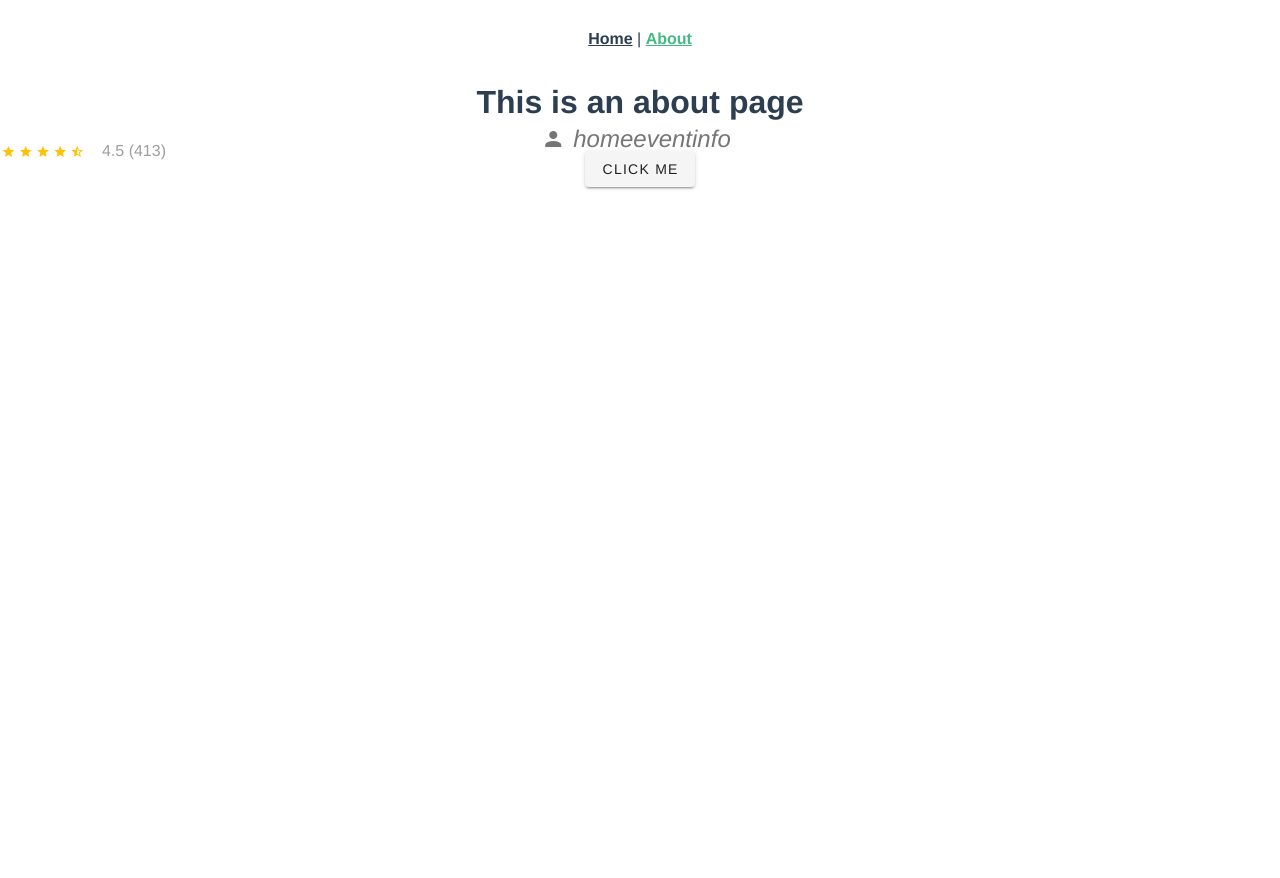
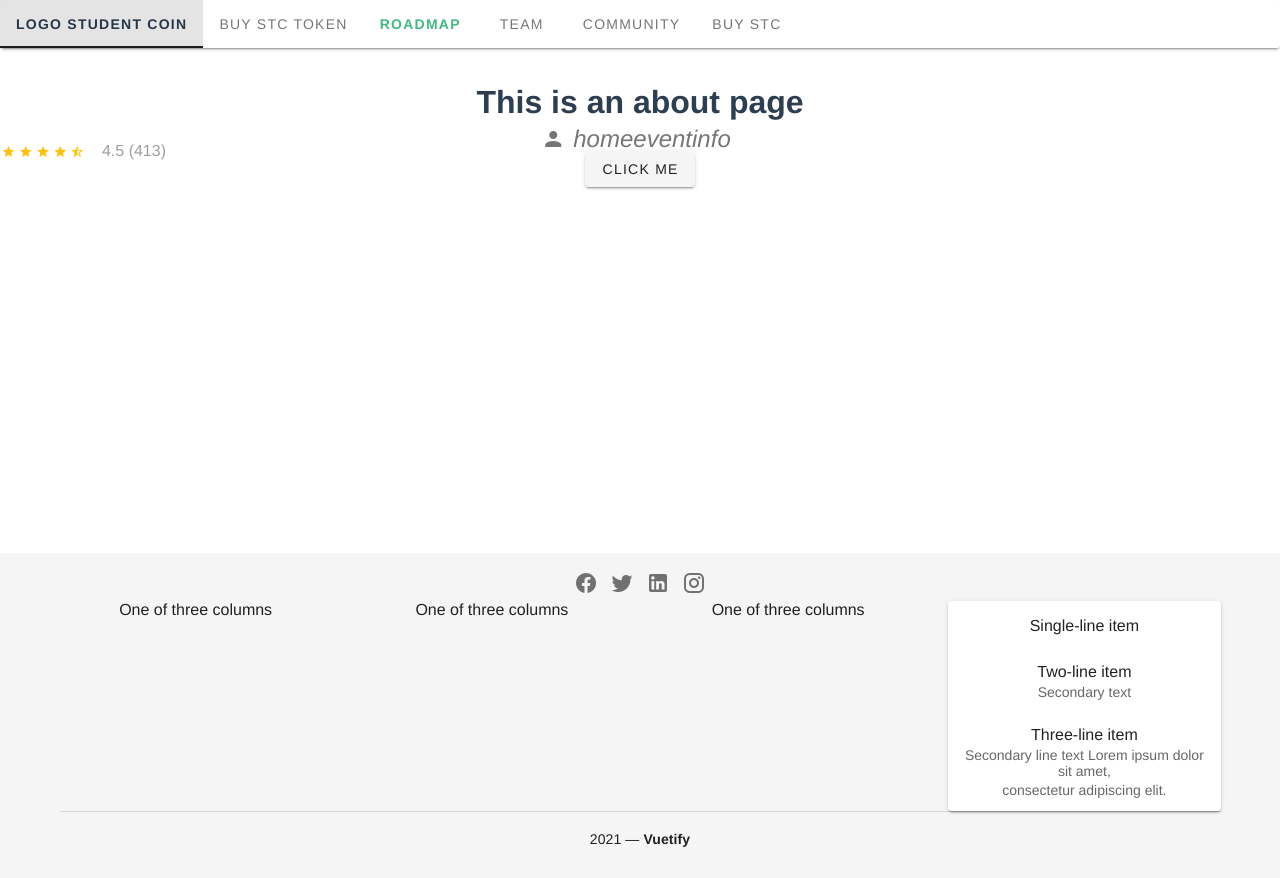
Before and after one commit to bulbulica2/electron, a Vue app: page /#/about in a window 1280 px wide. Built offline with nearby package versions, Linux system fonts and the light colour scheme.

Commit message:
Added header and footer

```diff
--- a/src/App.vue
+++ b/src/App.vue
@@ -1,33 +1,35 @@
 <template>
   <div id="app">
-    <div id="nav">
-      <router-link to="/">Home</router-link>
-      |
-      <router-link to="/about">About</router-link>
-    </div>
+    <header-navigation/>
     <router-view/>
+    <footer-navigation/>
   </div>
 </template>
 
-<style>
+<script>
+import HeaderNavigation from './components/HeaderNavigation.vue';
+import FooterNavigation from './components/FooterNavigation.vue';
+
+export default {
+  name: 'App',
+  components: { FooterNavigation, HeaderNavigation },
+};
+</script>
+
+<style scoped>
+html, body {
+  margin:0;
+  padding: 0;
+  height:100%;
+}
+
 #app {
   font-family: Avenir, Helvetica, Arial, sans-serif;
   -webkit-font-smoothing: antialiased;
   -moz-osx-font-smoothing: grayscale;
   text-align: center;
   color: #2c3e50;
-}
-
-#nav {
-  padding: 30px;
-}
-
-#nav a {
-  font-weight: bold;
-  color: #2c3e50;
-}
-
-#nav a.router-link-exact-active {
-  color: #42b983;
+  position: relative;
+  min-height: 100%;
 }
 </style>
--- /dev/null
+++ b/src/components/FooterNavigation.vue
@@ -0,0 +1,90 @@
+<template>
+  <v-footer
+    light
+    padless
+    class="footer-navigator"
+  >
+    <v-container>
+      <v-btn
+        v-for="icon in icons"
+        :key="icon"
+        class="mx-4 white--text"
+        icon
+      >
+        <v-icon size="24px">
+          {{ icon }}
+        </v-icon>
+      </v-btn>
+      <v-row>
+        <v-col sm="3">
+          One of three columns
+        </v-col>
+        <v-col sm="3">
+          One of three columns
+        </v-col>
+        <v-col sm="3">
+          One of three columns
+        </v-col>
+        <v-col sm="3">
+          <v-card
+            class="mx-auto"
+            tile
+          >
+            <v-list-item>
+              <v-list-item-content>
+                <v-list-item-title>Single-line item</v-list-item-title>
+              </v-list-item-content>
+            </v-list-item>
+
+            <v-list-item two-line>
+              <v-list-item-content>
+                <v-list-item-title>Two-line item</v-list-item-title>
+                <v-list-item-subtitle>Secondary text</v-list-item-subtitle>
+              </v-list-item-content>
+            </v-list-item>
+
+            <v-list-item three-line>
+              <v-list-item-content>
+                <v-list-item-title>Three-line item</v-list-item-title>
+                <v-list-item-subtitle>
+                  Secondary line text Lorem ipsum dolor sit amet,
+                </v-list-item-subtitle>
+                <v-list-item-subtitle>
+                  consectetur adipiscing elit.
+                </v-list-item-subtitle>
+              </v-list-item-content>
+            </v-list-item>
+          </v-card>
+        </v-col>
+      </v-row>
+      <v-divider></v-divider>
+      <v-card-text class="white--text">
+        {{ new Date().getFullYear() }} — <strong>Vuetify</strong>
+      </v-card-text>
+    </v-container>
+  </v-footer>
+</template>
+
+<script>
+export default {
+  name: 'FooterNavigation',
+  data() {
+    return {
+      icons: [
+        'mdi-facebook',
+        'mdi-twitter',
+        'mdi-linkedin',
+        'mdi-instagram',
+      ],
+    };
+  },
+};
+</script>
+
+<style scoped>
+.footer-navigator {
+  position: absolute;
+  bottom: 0;
+  width: 100%;
+}
+</style>
--- /dev/null
+++ b/src/components/HeaderNavigation.vue
@@ -0,0 +1,45 @@
+<template>
+  <div id="nav">
+    <v-card>
+      <v-tabs
+        background-color="deep-purple accent-4"
+        center-active
+        centered
+        light
+      >
+        <v-tab class="logo">
+          <router-link to="/">Logo Student Coin</router-link>
+        </v-tab>
+        <v-tab>Buy STC Token</v-tab>
+        <v-tab>
+          <router-link to="/about">Roadmap</router-link>
+        </v-tab>
+        <v-tab>Team</v-tab>
+        <v-tab>Community</v-tab>
+        <v-tab>Buy STC</v-tab>
+      </v-tabs>
+    </v-card>
+  </div>
+</template>
+
+<script>
+export default {
+  name: 'Header',
+};
+</script>
+
+<style scoped>
+#nav {
+  padding-bottom: 30px;
+}
+
+#nav a {
+  font-weight: bold;
+  color: #2c3e50;
+  text-decoration: none;
+}
+
+#nav a.router-link-exact-active {
+  color: #42b983;
+}
+</style>
--- a/src/components/HelloWorld.vue
+++ b/src/components/HelloWorld.vue
@@ -1,5 +1,89 @@
 <template>
   <div class="hello">
+    <h1>{{ msg }}</h1>
+    <p>
+      For a guide and recipes on how to configure / customize this project,<br>
+      check out the
+      <a href="https://cli.vuejs.org" rel="noopener" target="_blank">vue-cli documentation</a>.
+    </p>
+    <h1>{{ msg }}</h1>
+    <p>
+      For a guide and recipes on how to configure / customize this project,<br>
+      check out the
+      <a href="https://cli.vuejs.org" rel="noopener" target="_blank">vue-cli documentation</a>.
+    </p>
+    <h1>{{ msg }}</h1>
+    <p>
+      For a guide and recipes on how to configure / customize this project,<br>
+      check out the
+      <a href="https://cli.vuejs.org" rel="noopener" target="_blank">vue-cli documentation</a>.
+    </p>
+    <h1>{{ msg }}</h1>
+    <p>
+      For a guide and recipes on how to configure / customize this project,<br>
+      check out the
+      <a href="https://cli.vuejs.org" rel="noopener" target="_blank">vue-cli documentation</a>.
+    </p>
+    <h1>{{ msg }}</h1>
+    <p>
+      For a guide and recipes on how to configure / customize this project,<br>
+      check out the
+      <a href="https://cli.vuejs.org" rel="noopener" target="_blank">vue-cli documentation</a>.
+    </p>
+    <h1>{{ msg }}</h1>
+    <p>
+      For a guide and recipes on how to configure / customize this project,<br>
+      check out the
+      <a href="https://cli.vuejs.org" rel="noopener" target="_blank">vue-cli documentation</a>.
+    </p>
+    <h1>{{ msg }}</h1>
+    <p>
+      For a guide and recipes on how to configure / customize this project,<br>
+      check out the
+      <a href="https://cli.vuejs.org" rel="noopener" target="_blank">vue-cli documentation</a>.
+    </p>
+    <h1>{{ msg }}</h1>
+    <p>
+      For a guide and recipes on how to configure / customize this project,<br>
+      check out the
+      <a href="https://cli.vuejs.org" rel="noopener" target="_blank">vue-cli documentation</a>.
+    </p>
+    <h1>{{ msg }}</h1>
+    <p>
+      For a guide and recipes on how to configure / customize this project,<br>
+      check out the
+      <a href="https://cli.vuejs.org" rel="noopener" target="_blank">vue-cli documentation</a>.
+    </p>
+    <h1>{{ msg }}</h1>
+    <p>
+      For a guide and recipes on how to configure / customize this project,<br>
+      check out the
+      <a href="https://cli.vuejs.org" rel="noopener" target="_blank">vue-cli documentation</a>.
+    </p>
+    <h1>{{ msg }}</h1>
+    <p>
+      For a guide and recipes on how to configure / customize this project,<br>
+      check out the
+      <a href="https://cli.vuejs.org" rel="noopener" target="_blank">vue-cli documentation</a>.
+    </p>
+    <h1>{{ msg }}</h1>
+    <p>
+      For a guide and recipes on how to configure / customize this project,<br>
+      check out the
+      <a href="https://cli.vuejs.org" rel="noopener" target="_blank">vue-cli documentation</a>.
+    </p>
+    <h1>{{ msg }}</h1>
+    <p>
+      For a guide and recipes on how to configure / customize this project,<br>
+      check out the
+      <a href="https://cli.vuejs.org" rel="noopener" target="_blank">vue-cli documentation</a>.
+    </p>
+    <h1>{{ msg }}</h1>
+    <p>
+      For a guide and recipes on how to configure / customize this project,<br>
+      check out the
+      <a href="https://cli.vuejs.org" rel="noopener" target="_blank">vue-cli documentation</a>.
+    </p>
     <h1>{{ msg }}</h1>
     <p>
       For a guide and recipes on how to configure / customize this project,<br>
--- a/vue.config.js
+++ b/vue.config.js
@@ -1,3 +1,3 @@
 module.exports = {
-  lintOnSave: true,
+  lintOnSave: false,
 };
```
Also changed, not shown: src/background.js (+4 -4 lines), 2 other files (tests, documents, lock files or other folders).
